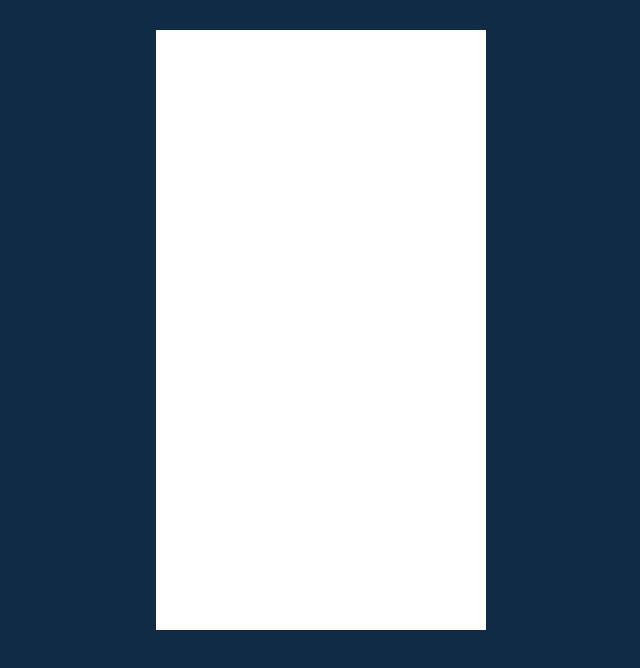
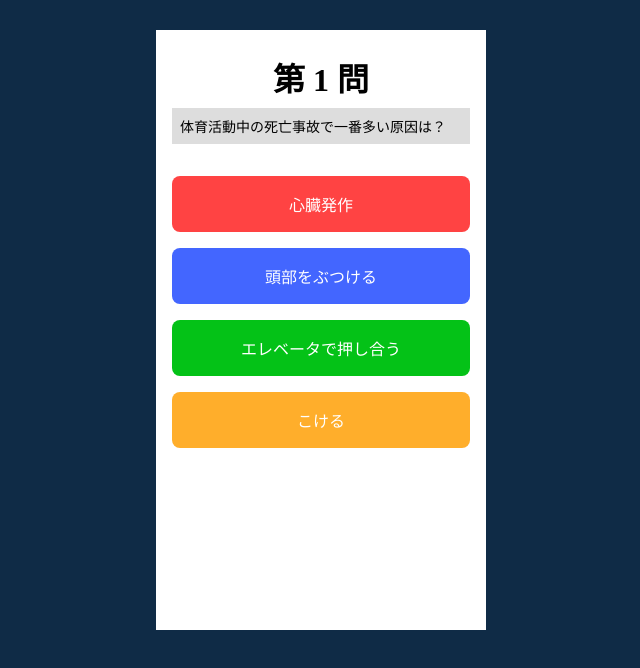
Before and after one commit to urassh/Yoshizawa-Quest, a React (Create React App) app: page /answer in a window 1280 px wide. Before the commit this address had no page. Shown: the top 668 px of the page, without its empty margins (319-959 px from the left). Built offline with nearby package versions, Linux system fonts and the light colour scheme.

Commit message:
APP.jsxの問題と勘違いして重複して設定していたURLを変更した。

```diff
--- a/src/App.jsx
+++ b/src/App.jsx
@@ -11,9 +11,9 @@ const App = () => {
       <QuizContainer>
         <Routes>
           <Route path={`${process.env.PUBLIC_URL}/`} element={<Top />} />
-          <Route path={`${process.env.PUBLIC_URL}/Yoshizawa-Quest/answer`} element={<Answer />} />
-          <Route path={`${process.env.PUBLIC_URL}/Yoshizawa-Quest/result`} element={<Result />} />
-          <Route path={`${process.env.PUBLIC_URL}/Yoshizawa-Quest/final`} element={<FinalView />} />
+          <Route path={`${process.env.PUBLIC_URL}/answer`} element={<Answer />} />
+          <Route path={`${process.env.PUBLIC_URL}/result`} element={<Result />} />
+          <Route path={`${process.env.PUBLIC_URL}/final`} element={<FinalView />} />
         </Routes>
       </QuizContainer>
     </BrowserRouter>
```
